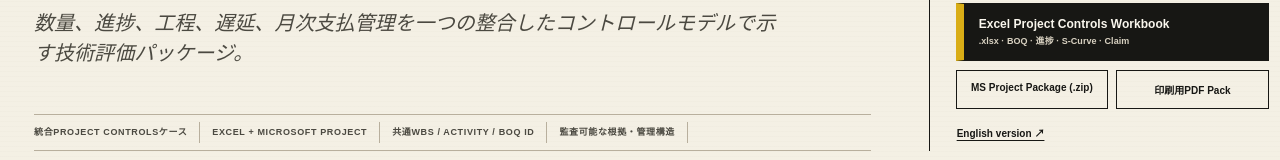
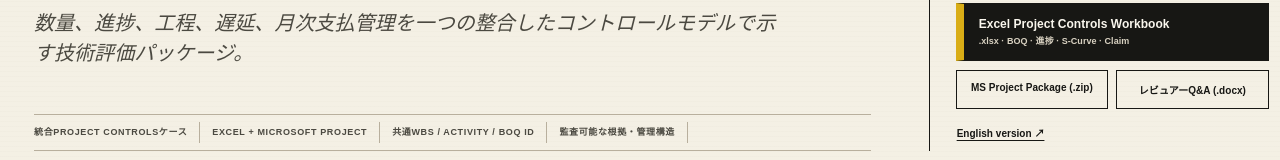
Before and after one commit to michaelfutol/Michael-Futol-Chinaimo-Project-Controls, a Next.js app: page /ja in a window 1280 px wide. Shown: the part 454-614 px from the top of the page. Built offline with nearby package versions, Linux system fonts and the light colour scheme.

Commit message:
site: finalize reviewer downloads and submission links

```diff
--- a/app/ja/page.tsx
+++ b/app/ja/page.tsx
@@ -74,7 +74,7 @@ export default function JapanesePage(){
       <div className="heroAction">
         <div className="deliverableLabel">作業ファイル</div>
         <a className="primaryBtn" href="/downloads/Michael_Futol_Chinaimo_Project_Controls.xlsx" download><b>Excel Project Controls Workbook</b><span>.xlsx · BOQ · 進捗 · S-Curve · Claim</span></a>
-        <div className="heroButtonRow"><a className="secondaryBtn" href="/downloads/Michael_Futol_Chinaimo_MSProject_Package.zip" download>MS Project Package (.zip)</a><a className="secondaryBtn" href="/downloads/Michael_Futol_Chinaimo_Technical_Assessment.pdf" download>印刷用PDF Pack</a></div>
+        <div className="heroButtonRow"><a className="secondaryBtn" href="/downloads/Michael_Futol_Chinaimo_MSProject_Package.zip" download>MS Project Package (.zip)</a><a className="secondaryBtn" href="/downloads/CHINAIMO_PROJECT_CONTROLS_QA_JAPANESE_REVIEWER_COMPANION.docx" download>レビュアーQ&A (.docx)</a></div>
         <a className="textLink" href="/">English version ↗</a>
       </div>
     </section>
@@ -106,7 +106,7 @@ export default function JapanesePage(){
 
     <section className="panel" id="reviewer-qa"><div className="sectionHead"><div><span className="sectionNo">07 · レビューQ&A</span><h2>工程・遅延・回復</h2><p>レビュー担当者またはPMから想定される質問に対し、モデル上の事実、意味、管理対応を区別して回答します。</p></div><span className="statusPill muted">DEFENCE NOTES</span></div><div className="commentaryRule"><b>回答原則</b><span><strong>Fact</strong> — モデルが示すこと</span><span><strong>Implication</strong> — その意味</span><span><strong>Action</strong> — 次の管理行動</span></div>{faq.map((item,index)=><details className="details" key={item[0]} open={index<3}><summary>{String(index+1).padStart(2,'0')} · {item[0]}</summary><p>{item[1]}</p></details>)}</section>
 
-    <section className="panel downloads" id="downloads"><div className="downloadIntro"><span className="sectionNo">08 · 作業ファイル</span><h2>実際の作業ファイルを確認</h2><p>Webは統合コントロールモデルのレビュー表示です。ExcelとMicrosoft Projectのネイティブファイルを技術上の作業記録として保持します。</p></div><div className="downloadGrid"><a href="/downloads/Michael_Futol_Chinaimo_Project_Controls.xlsx" download><b>Excel Project Controls Workbook</b><span>.xlsx · BOQ · Measurement · Progress · Gantt · S-Curve · Claim · Delay Analysis</span><em>DOWNLOAD ↓</em></a><a href="/downloads/Michael_Futol_Chinaimo_Technical_Assessment.pdf" download><b>Printable Assessment Pack</b><span>PDF · status · BOQ/progress · schedule evidence · delay commentary · sources</span><em>DOWNLOAD PDF ↓</em></a><a href="/downloads/Michael_Futol_Chinaimo_MSProject_Package.zip" download><b>Complete Microsoft Project Package</b><span>Baseline / delay scenarios / recovery evidenceを含むネイティブMPPパッケージ。</span><em>DOWNLOAD ZIP ↓</em></a><a href="https://github.com/michaelfutol/Michael-Futol-Chinaimo-Project-Controls" target="_blank"><b>GitHub Audit Trail</b><span>Source data · Schedule data · Governance · Revision history</span><em>INSPECT ↗</em></a></div></section>
+    <section className="panel downloads" id="downloads"><div className="downloadIntro"><span className="sectionNo">08 · 作業ファイル</span><h2>実際の作業ファイルを確認</h2><p>Webは統合コントロールモデルのレビュー表示です。ExcelとMicrosoft Projectのネイティブファイルを技術上の作業記録として保持します。</p></div><div className="downloadGrid"><a href="/downloads/Michael_Futol_Chinaimo_Project_Controls.xlsx" download><b>Excel Project Controls Workbook</b><span>.xlsx · BOQ · Measurement · Progress · Gantt · S-Curve · Claim · Delay Analysis</span><em>DOWNLOAD ↓</em></a><a href="/downloads/CHINAIMO_PROJECT_CONTROLS_QA_JAPANESE_REVIEWER_COMPANION.docx" download><b>レビュアーQ&A — 日本語</b><span>.docx · 工程 · 遅延 · Recovery · レビュー用コンパニオン</span><em>DOWNLOAD DOCX ↓</em></a><a href="/downloads/CHINAIMO_PROJECT_CONTROLS_QA_FINAL_REVIEWED_EN.docx" download><b>Reviewer Q&A — English</b><span>.docx · 技術上の英語正本</span><em>DOWNLOAD DOCX ↓</em></a><a href="/downloads/Michael_Futol_Chinaimo_MSProject_Package.zip" download><b>Complete Microsoft Project Package</b><span>Baseline + Scenario A/B/C/D + Recovery Programme を含むネイティブMPPパッケージ。</span><em>DOWNLOAD ZIP ↓</em></a><a href="https://github.com/michaelfutol/Michael-Futol-Chinaimo-Project-Controls" target="_blank"><b>GitHub Audit Trail</b><span>Source data · Schedule data · Governance · Revision history</span><em>INSPECT ↗</em></a></div></section>
 
     <section className="panel" id="sources"><div className="sectionHead"><div><span className="sectionNo">09 · 出典・機密性</span><h2>公開情報と技術評価データの境界</h2><p>公開情報から得た案件背景と、独自作成した評価用コントロールデータを明確に分離します。</p></div></div><div className="boundaryGrid"><div><b>公開情報に基づく案件背景</b><p>案件名称、施設の大枠・容量、公開されている工期・概算契約金額、公開処理プロセス情報のみ。</p></div><div><b>評価用に独自作成した管理モデル</b><p>WBS、活動期間・依存関係、作業カレンダー、BOQ数量、単価、月次進捗、請求値、回復ロジック、遅延シナリオ。</p></div></div><div className="confidentialityBox"><b>機密性の境界</b><span>Kubota Constructionの機密工程、BOQ、単価、請求、入札情報、社内手順をソースデータとして使用していません。</span></div><h3 className="subHeading">公開情報</h3><div className="factGrid">{governance.publicFacts.map(f=><a href={f.sourceUrl} target="_blank" key={`${f.fact}-${f.value}`}><small>Public project fact</small><b>{f.value}</b><span>{f.sourceLabel} ↗</span></a>)}</div><h3 className="subHeading">Source Register</h3><div className="sourceGrid">{governance.sourceRegister.map(s=><a href={s.url} target="_blank" key={s.url}><b>{s.label}</b><span>{s.use}</span><small>公開ソースを開く ↗</small></a>)}</div></section>
 
--- a/app/page.tsx
+++ b/app/page.tsx
@@ -33,7 +33,7 @@ export default function Page(){
         <a className="primaryBtn" href="/downloads/Michael_Futol_Chinaimo_Project_Controls.xlsx" download><b>Excel Project Controls Workbook</b><span>.xlsx · BOQ · Progress · S-Curve · Claim</span></a>
         <div className="heroButtonRow">
           <a className="secondaryBtn" href="/downloads/Michael_Futol_Chinaimo_MSProject_Package.zip" download>MS Project Package (.zip)</a>
-          <a className="secondaryBtn" href="/downloads/Michael_Futol_Chinaimo_Technical_Assessment.pdf" download>Printable PDF Pack</a>
+          <a className="secondaryBtn" href="/downloads/CHINAIMO_PROJECT_CONTROLS_QA_FINAL_REVIEWED_EN.docx" download>Reviewer Q&A (.docx)</a>
         </div>
         <a className="textLink" href="https://github.com/michaelfutol/Michael-Futol-Chinaimo-Project-Controls" target="_blank">Inspect GitHub audit trail ↗</a>
       </div>
@@ -115,7 +115,7 @@ export default function Page(){
 
     <section className="panel downloads" id="downloads">
       <div className="downloadIntro"><span className="sectionNo">08 · WORKING FILES</span><h2>Open the actual working files</h2><p>The web view summarizes the control model; the Excel workbook and Microsoft Project package remain the native working records.</p></div>
-      <div className="downloadGrid"><a href="/downloads/Michael_Futol_Chinaimo_Project_Controls.xlsx" download><b>Excel Project Controls Workbook</b><span>.xlsx · BOQ · Measurement · Progress · Gantt · S-Curve · Claim · Delay Analysis</span><em>DOWNLOAD ↓</em></a><a href="/downloads/Michael_Futol_Chinaimo_Technical_Assessment.pdf" download><b>Printable Assessment Pack</b><span>PDF · executive status · BOQ/progress · native schedule evidence · delay commentary · source register</span><em>DOWNLOAD PDF ↓</em></a><a href="/downloads/Michael_Futol_Chinaimo_MSProject_Package.zip" download><b>Complete Microsoft Project Package</b><span>ZIP · baseline + critical-delay + non-critical + concurrent-delay + procurement-watch .mpp files. Extract into the same folder as the Excel workbook.</span><em>DOWNLOAD ZIP ↓</em></a><a href="https://github.com/michaelfutol/Michael-Futol-Chinaimo-Project-Controls" target="_blank"><b>GitHub Audit Trail</b><span>Source data · Schedule data · Governance · Web source · Revision history</span><em>INSPECT ↗</em></a></div>
+      <div className="downloadGrid"><a href="/downloads/Michael_Futol_Chinaimo_Project_Controls.xlsx" download><b>Excel Project Controls Workbook</b><span>.xlsx · BOQ · Measurement · Progress · Gantt · S-Curve · Claim · Delay Analysis</span><em>DOWNLOAD ↓</em></a><a href="/downloads/CHINAIMO_PROJECT_CONTROLS_QA_FINAL_REVIEWED_EN.docx" download><b>Reviewer Q&A — English</b><span>.docx · Schedule · Delay · Recovery · Reviewer defence notes</span><em>DOWNLOAD DOCX ↓</em></a><a href="/downloads/CHINAIMO_PROJECT_CONTROLS_QA_JAPANESE_REVIEWER_COMPANION.docx" download><b>Reviewer Q&A — 日本語</b><span>.docx · Japanese reviewer-convenience companion; English/native records remain technical authority</span><em>DOWNLOAD DOCX ↓</em></a><a href="/downloads/Michael_Futol_Chinaimo_MSProject_Package.zip" download><b>Complete Microsoft Project Package</b><span>ZIP · Baseline + Scenarios A/B/C/D + Recovery Programme · native .mpp files</span><em>DOWNLOAD ZIP ↓</em></a><a href="https://github.com/michaelfutol/Michael-Futol-Chinaimo-Project-Controls" target="_blank"><b>GitHub Audit Trail</b><span>Source data · Schedule data · Governance · Web source · Revision history</span><em>INSPECT ↗</em></a></div>
     </section>
 
     <section className="panel" id="sources">
```
Also changed, not shown: _assistant_probe_unused.txt (deleted).
